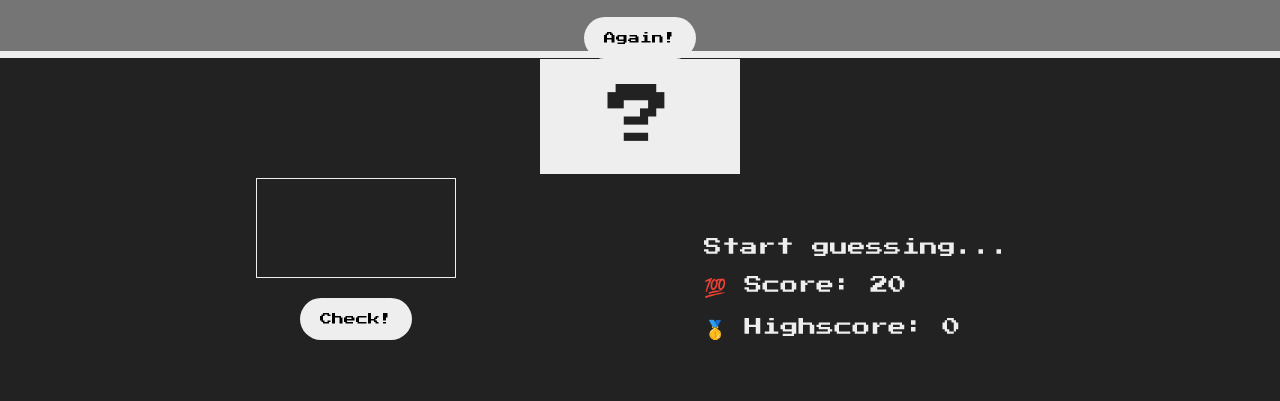
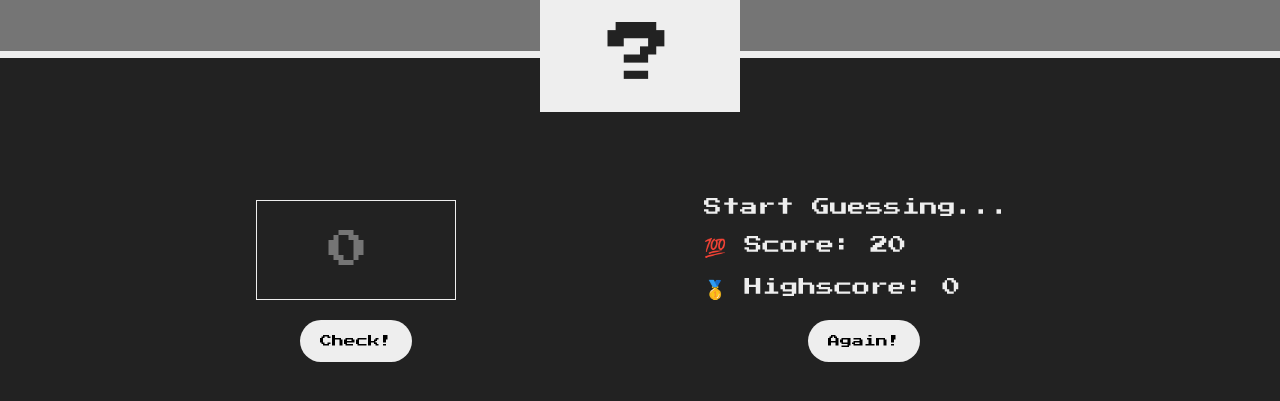
Before and after one commit to mannyAddisu/Guess-my-number, a plain HTML site: page index.html in a window 1280 px wide. Shown: the part 207-608 px from the top of the page. Drawn offline with Linux system fonts and the light colour scheme.

Commit message:
Update index.html

```diff
--- a/index.html
+++ b/index.html
@@ -11,20 +11,20 @@
     <header>
       <h1>Guess My Number!</h1>
       <p class="between">(Between 1 and 20)</p>
-      <button class="btn again">Again!</button>
       <div class="number">?</div>
     </header>
     <main>
       <section class="left">
-        <input type="number" class="guess" />
+        <input type="number" class="guess" placeholder="0" />
         <button class="btn check">Check!</button>
       </section>
       <section class="right">
-        <p class="message">Start guessing...</p>
+        <p class="message">Start Guessing...</p>
         <p class="label-score">💯 Score: <span class="score">20</span></p>
         <p class="label-highscore">
           🥇 Highscore: <span class="highscore">0</span>
         </p>
+        <button class="btn again">Again!</button>
       </section>
     </main>
     <script src="script.js"></script>
```
